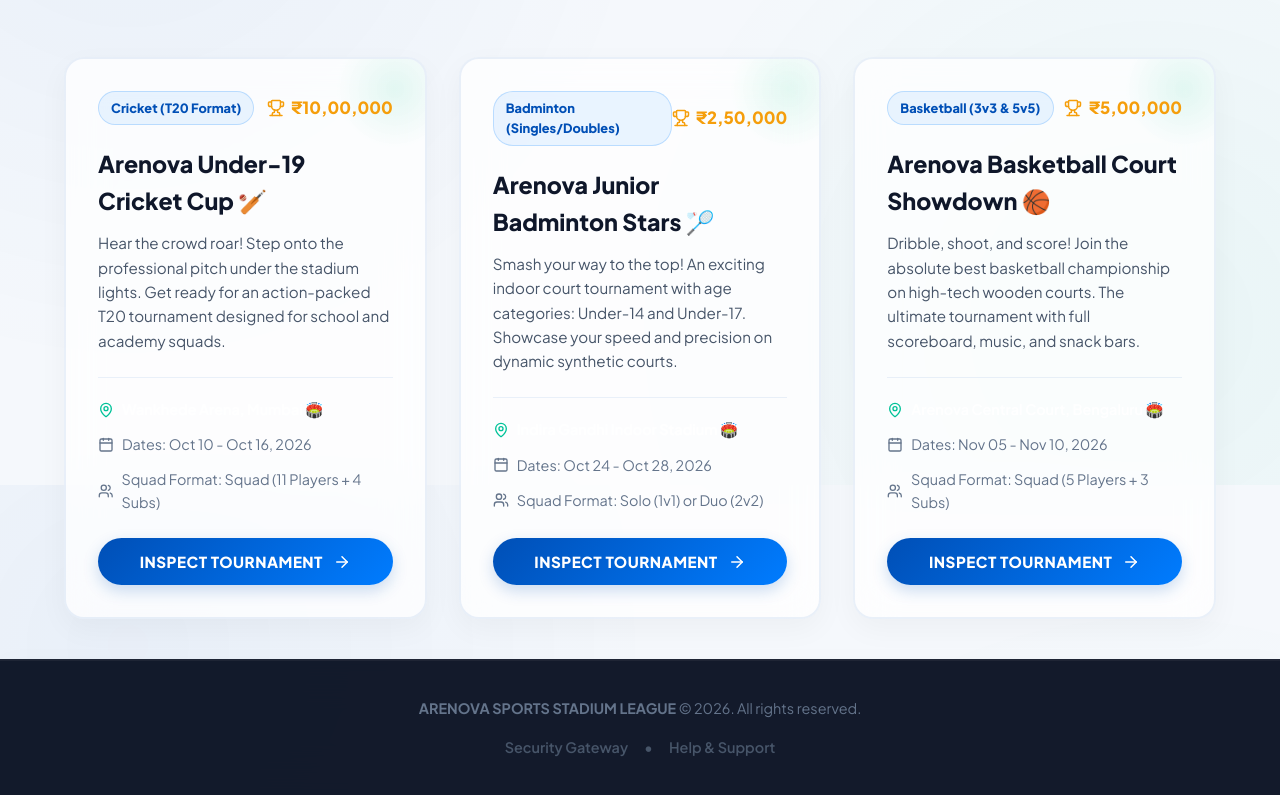
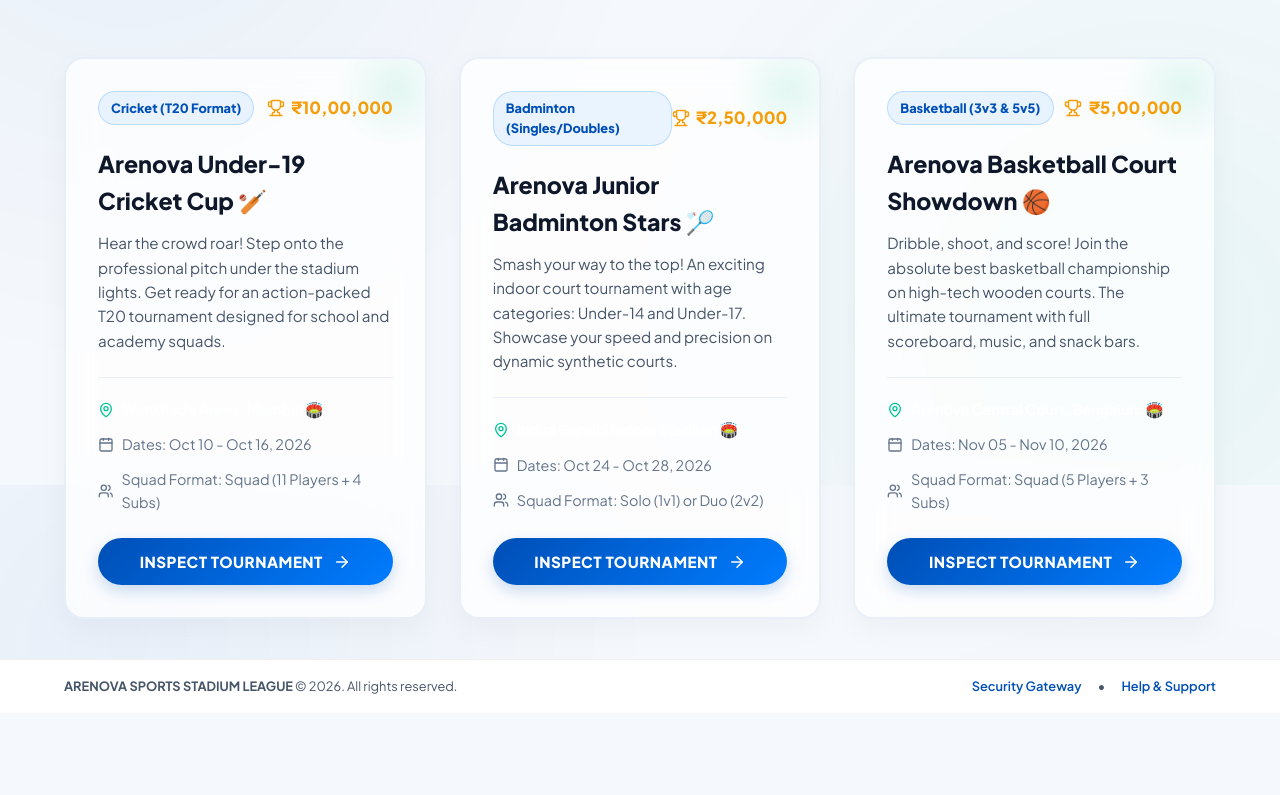
Before and after one commit to Pavan-prospective/Arenova-website, a React (Vite) app: page / in a window 1280 px wide. Shown: the part 315-1110 px from the top of the page. After the commit the page ends 1028 px from the top, so only its background shows below. Built offline with nearby package versions, Linux system fonts and the light colour scheme.

Commit message:
Update: Redesigned footer to be compact and solid white for light theme consistency

```diff
--- a/src/App.jsx
+++ b/src/App.jsx
@@ -862,30 +862,29 @@ function AppContent() {
       </main>
 
       {/* Footer */}
-      <footer className="glass-card" style={{
+      <footer style={{
         marginTop: 'auto',
-        borderWidth: '2px 0 0 0',
-        borderRadius: 0,
-        background: 'rgba(7, 14, 32, 0.95)',
-        padding: '36px 0',
-        fontSize: '0.9rem',
-        color: 'var(--color-text-muted)',
-        borderTop: '2px solid rgba(255, 255, 255, 0.05)'
+        background: '#ffffff',
+        padding: '16px 0',
+        fontSize: '0.8rem',
+        color: 'var(--color-text-secondary)',
+        borderTop: '1px solid rgba(0, 0, 0, 0.06)'
       }}>
         <div className="container" style={{
           display: 'flex',
-          flexDirection: 'column',
+          flexDirection: 'row',
           alignItems: 'center',
-          gap: '16px',
-          textAlign: 'center'
+          justifyContent: 'space-between',
+          flexWrap: 'wrap',
+          gap: '12px'
         }}>
           <div>
             <strong>ARENOVA SPORTS STADIUM LEAGUE</strong> &copy; {new Date().getFullYear()}. All rights reserved.
           </div>
-          <div style={{ display: 'flex', gap: '16px', color: 'var(--color-text-secondary)', fontWeight: 600 }}>
-            <a href="#" style={{ color: 'inherit', textDecoration: 'none' }} onClick={(e) => { e.preventDefault(); alert("SSL billing gateway verified by top banks."); }}>Security Gateway</a>
+          <div style={{ display: 'flex', gap: '16px', fontWeight: 600 }}>
+            <a href="#" style={{ color: 'var(--color-primary)', textDecoration: 'none' }} onClick={(e) => { e.preventDefault(); alert("SSL billing gateway verified by top banks."); }}>Security Gateway</a>
             <span>•</span>
-            <a href="#" style={{ color: 'inherit', textDecoration: 'none' }} onClick={(e) => { e.preventDefault(); alert("Drop an email at support@arenova.in"); }}>Help & Support</a>
+            <a href="#" style={{ color: 'var(--color-primary)', textDecoration: 'none' }} onClick={(e) => { e.preventDefault(); alert("Drop an email at support@arenova.in"); }}>Help & Support</a>
           </div>
         </div>
       </footer>
```
